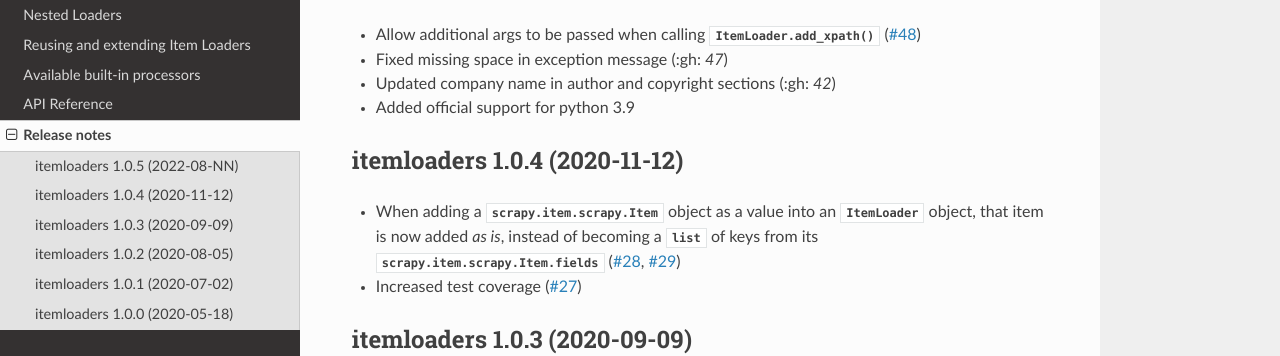
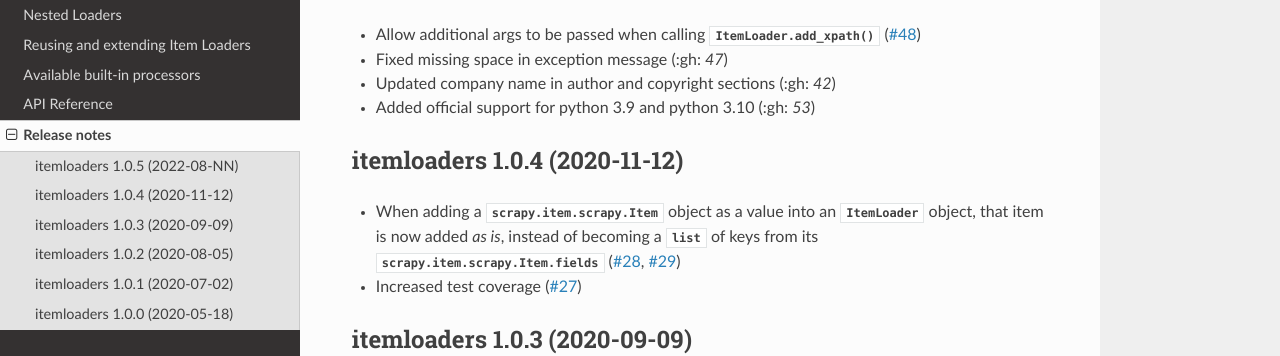
Before and after one commit to scrapy/itemloaders, a Sphinx documentation site: the page built from docs/release-notes.rst, in a window 1280 px wide and 1338 px high. Shown: the part 193-549 px from the top of the window. Built offline with Sphinx 7.4.7 and the Read the Docs theme 2.0.0, drawn with Linux system fonts in a browser that asks for light colours.

Commit message:
Add release note for python 3.10 support

```diff
--- a/docs/release-notes.rst
+++ b/docs/release-notes.rst
@@ -16,7 +16,7 @@
 
 -  Updated company name in author and copyright sections (:gh: `42`)
 
--  Added official support for python 3.9
+-  Added official support for python 3.9 and python 3.10 (:gh: `53`)
 
 .. _release-1.0.4:
 
```
